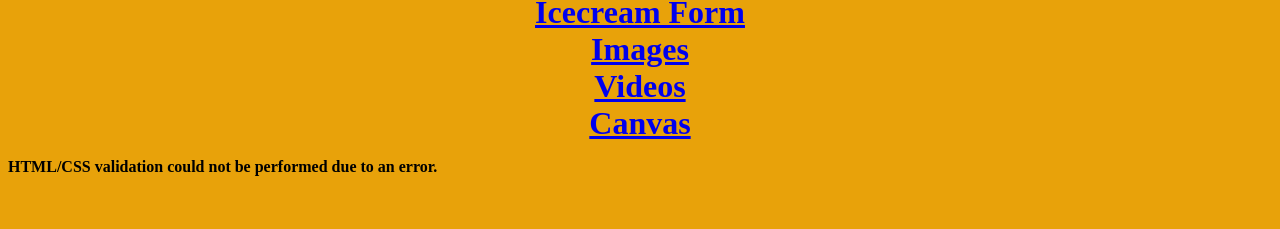
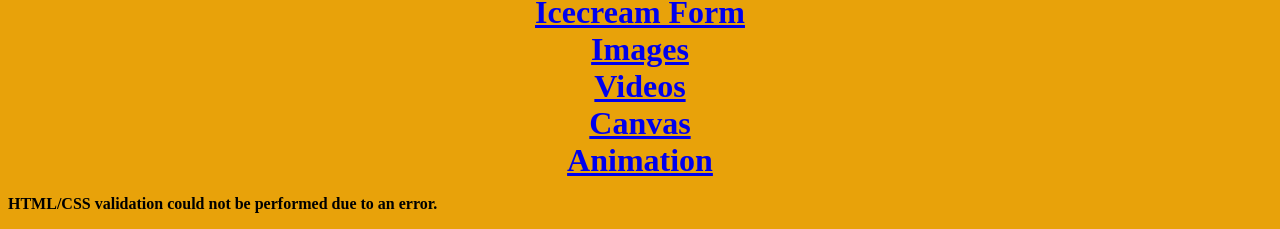
Before and after one commit to Igunville/Igunville.github.io, a plain HTML site: page link-page.html in a window 1280 px wide. Shown: the part 736-965 px from the top of the page. Before the commit the page ends 928 px from the top, so only its background shows below. Drawn offline with Linux system fonts and the light colour scheme; no server answers.

Commit message:
adding links

```diff
--- a/link-page.html
+++ b/link-page.html
@@ -110,6 +110,12 @@ h1{
         text-align: center;
         font-size: 200%;
 }
+#hikmat{
+        background: #e8a20a;
+        text-align: center;
+        font-size: 200%;
+}
+
 body{
 	background: #e8a20a;
 }
@@ -192,7 +198,9 @@ body{
                                 <div id="owen">
                                         <a href=canvas.html><strong>Canvas</strong></a>
                                 </div>
-
+				<div id="hikmat">
+					<a href=emoji.html><strong>Animation</strong></a>
+				</div>
 		</body>
 
 	</html>
```
